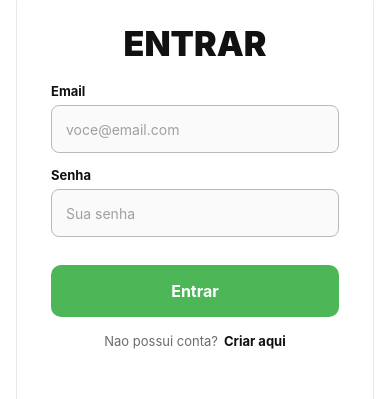
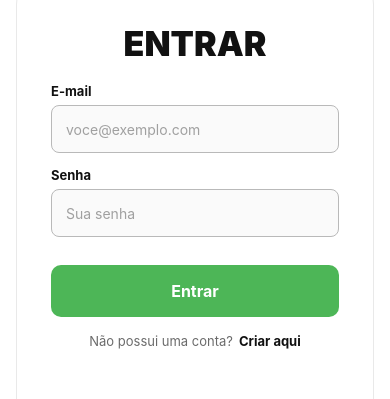
Before and after one commit to ViniciusPrado7/MyEconomy-Front, a React Native app: screen /Expenses in a window 390 px wide. Shown: the part 136-535 px from the top of the page. Built offline with nearby package versions, Linux system fonts and the light colour scheme.

Commit message:
fix: erros de portugues

```diff
--- a/src/screens/ExpenseScreen.jsx
+++ b/src/screens/ExpenseScreen.jsx
@@ -66,12 +66,12 @@ export default function ExpenseScreen() {
     setSuccess('');
 
     if (!description.trim()) {
-      setError('Descrição é obrigatória.');
+      setError('A descrição é obrigatória.');
       return;
     }
     const numValue = Number(value.replace(',', '.'));
     if (!value.trim() || isNaN(numValue) || numValue <= 0) {
-      setError('Valor deve ser um número positivo.');
+      setError('O valor deve ser um número positivo.');
       return;
     }
 
@@ -192,7 +192,7 @@ export default function ExpenseScreen() {
           {queryLoading ? (
             <ActivityIndicator color="#4DB657" style={styles.loader} />
           ) : queryMonth !== '' && expenses.length === 0 ? (
-            <Text style={styles.emptyText}>Nenhuma despesa foi encontrada</Text>
+            <Text style={styles.emptyText}>Nenhuma despesa encontrada.</Text>
           ) : (
             expenses.map((expense) => {
               const locked = isPastMonth(expense.referenceMonth);
--- a/src/screens/HomeScreen.jsx
+++ b/src/screens/HomeScreen.jsx
@@ -32,7 +32,7 @@ export default function HomeScreen() {
           </View>
 
           <View style={styles.infoBlock}>
-            <Text style={styles.label}>Email</Text>
+            <Text style={styles.label}>E-mail</Text>
             <Text style={styles.value}>{session ? session.email : '-'}</Text>
           </View>
 
--- a/src/screens/LimitScreen.jsx
+++ b/src/screens/LimitScreen.jsx
@@ -66,7 +66,7 @@ export default function LimitScreen() {
 
     const numValue = Number(value.replace(',', '.'));
     if (!value.trim() || isNaN(numValue) || numValue <= 0) {
-      setError('Valor deve ser um número positivo.');
+      setError('O valor deve ser um número positivo.');
       return;
     }
 
@@ -178,7 +178,7 @@ export default function LimitScreen() {
           {queryLoading ? (
             <ActivityIndicator color="#4DB657" style={styles.loader} />
           ) : queryMonth && !limit ? (
-            <Text style={styles.emptyText}>Nenhum limite foi encontrado</Text>
+            <Text style={styles.emptyText}>Nenhum limite encontrado.</Text>
           ) : limit ? (
             <View>
               <View style={styles.limitRow}>
--- a/src/screens/LoginScreen.jsx
+++ b/src/screens/LoginScreen.jsx
@@ -21,9 +21,9 @@ export default function LoginScreen({ onGoToRegister }) {
   async function handleSubmit() {
     const nextErrors = {
       email: !email.trim()
-        ? 'Informe seu email.'
+        ? 'Informe seu e-mail.'
         : !isValidEmail(email.trim())
-          ? 'Informe um email valido.'
+          ? 'Informe um e-mail válido.'
           : '',
       password: password.trim().length >= 6 ? '' : 'A senha precisa ter pelo menos 6 caracteres.',
     };
@@ -41,7 +41,7 @@ export default function LoginScreen({ onGoToRegister }) {
       await signIn({ email: email.trim(), password });
       setSuccessMessage('Login realizado com sucesso.');
     } catch (error) {
-      setErrorMessage(error instanceof Error ? error.message : 'Nao foi possivel entrar.');
+      setErrorMessage(error instanceof Error ? error.message : 'Não foi possível entrar.');
     } finally {
       setIsSubmitting(false);
     }
@@ -54,17 +54,17 @@ export default function LoginScreen({ onGoToRegister }) {
       primaryLabel={isSubmitting ? 'Entrando...' : 'Entrar'}
       onPrimaryPress={handleSubmit}
       primaryDisabled={isSubmitting}
-      footerText="Nao possui conta?"
+      footerText="Não possui uma conta?"
       footerActionLabel="Criar aqui"
       onFooterAction={onGoToRegister}>
       <Feedback type="success" message={successMessage} />
       <Feedback type="error" message={errorMessage} />
 
       <Field
-        label="Email"
+        label="E-mail"
         value={email}
         onChangeText={setEmail}
-        placeholder="voce@email.com"
+        placeholder="voce@exemplo.com"
         autoCapitalize="none"
         keyboardType="email-address"
         autoComplete="email"
--- a/src/screens/RegisterScreen.jsx
+++ b/src/screens/RegisterScreen.jsx
@@ -42,14 +42,14 @@ export default function RegisterScreen({ onGoToLogin }) {
     const nextErrors = {
       name: name.trim() ? '' : 'Informe seu nome.',
       email: !email.trim()
-        ? 'Informe seu email.'
+        ? 'Informe seu e-mail.'
         : !isValidEmail(email.trim())
-          ? 'Informe um email valido.'
+          ? 'Informe um e-mail válido.'
           : '',
       birthDate: !birthDate.trim()
         ? 'Informe sua data de nascimento.'
         : !isValidBirthDate(birthDate.trim())
-          ? 'Use o formato YYYY-MM-DD com uma data anterior a hoje.'
+          ? 'Informe uma data de nascimento anterior a hoje.'
           : '',
       password: password.trim().length >= 6 ? '' : 'A senha precisa ter pelo menos 6 caracteres.',
       confirmPassword: confirmPassword.trim() !== password.trim() ? 'As senhas precisam ser iguais.' : '',
@@ -83,7 +83,7 @@ export default function RegisterScreen({ onGoToLogin }) {
         onGoToLogin();
       }, 1000);
     } catch (error) {
-      setErrorMessage(error instanceof Error ? error.message : 'Nao foi possivel criar a conta.');
+      setErrorMessage(error instanceof Error ? error.message : 'Não foi possível criar a conta.');
     } finally {
       setIsSubmitting(false);
     }
@@ -98,7 +98,7 @@ export default function RegisterScreen({ onGoToLogin }) {
       primaryDisabled={isSubmitting}
       secondaryActionLabel="Voltar"
       onSecondaryAction={onGoToLogin}
-      footerText="Ja possui conta?"
+      footerText="Já possui uma conta?"
       footerActionLabel="Entrar"
       onFooterAction={onGoToLogin}>
       <Feedback type="success" message={successMessage} />
@@ -113,10 +113,10 @@ export default function RegisterScreen({ onGoToLogin }) {
       />
 
       <Field
-        label="Email"
+        label="E-mail"
         value={email}
         onChangeText={setEmail}
-        placeholder="voce@email.com"
+        placeholder="voce@exemplo.com"
         autoCapitalize="none"
         keyboardType="email-address"
         autoComplete="email"
@@ -134,7 +134,7 @@ export default function RegisterScreen({ onGoToLogin }) {
         label="Senha"
         value={password}
         onChangeText={setPassword}
-        placeholder="Minimo de 6 caracteres"
+        placeholder="Mínimo de 6 caracteres"
         secureTextEntry
         autoCapitalize="none"
         autoComplete="new-password"
--- a/src/services/api.js
+++ b/src/services/api.js
@@ -1,6 +1,6 @@
 import { Platform } from 'react-native';
 
-// Troque para o IP da sua maquina se testar em celular fisico, por exemplo:
+// Troque para o IP da sua máquina se testar em celular físico, por exemplo:
 // http://192.168.0.10:8080/api
 export const API_BASE_URL =
   Platform.OS === 'android' ? 'http://10.0.2.2:8080/api' : 'http://localhost:8080/api';
@@ -19,7 +19,7 @@ async function request(path, init = {}) {
     });
   } catch (_error) {
     throw new Error(
-      'Nao foi possivel conectar com o backend. Se estiver no navegador, verifique o CORS do Spring Boot.'
+      'Não foi possível conectar ao backend. Se estiver no navegador, verifique o CORS do Spring Boot.'
     );
   }
 
@@ -27,7 +27,7 @@ async function request(path, init = {}) {
 
   if (!response.ok) {
     const message =
-      data?.message ?? data?.error ?? 'Nao foi possivel concluir a requisicao agora.';
+      data?.message ?? data?.error ?? 'Não foi possível concluir a requisição agora.';
     const error = new Error(message);
     error.status = response.status;
     throw error;
```
